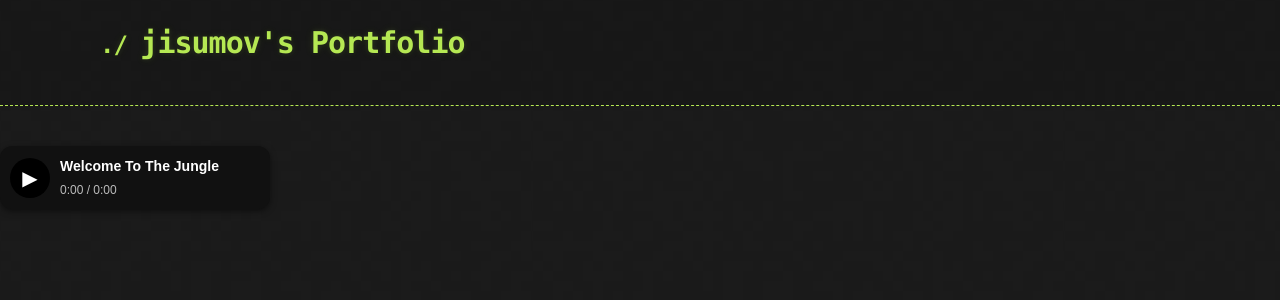
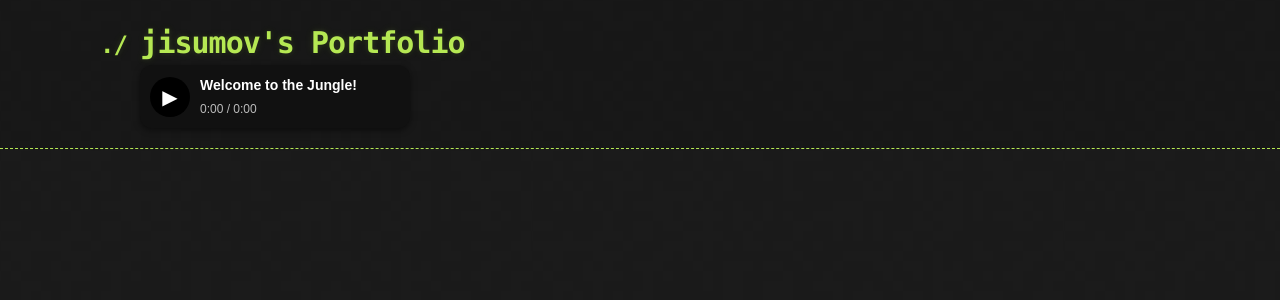
Before and after one commit to jisumov/jisumov.github.io, a Jekyll site: the page built from projects/diggy-diggy-soc/index.md, in a window 1280 px wide. Shown: the top 300 px of the page. Built offline with Jekyll 4.4.1, drawn with Linux system fonts in a browser that asks for light colours; the repository's description, which GitHub fills in, is left out.

Commit message:
feat: update mini player position

```diff
--- a/_layouts/default.html
+++ b/_layouts/default.html
@@ -1,5 +1,6 @@
 <!DOCTYPE html>
-<html lang="{{ site.lang | default: "en-US" }}">
+<html lang="{{ site.lang | default: " en-US" }}">
+
 <head>
   <meta charset='utf-8'>
   <meta http-equiv="X-UA-Compatible" content="IE=edge">
@@ -13,11 +14,26 @@
 <body>
 
   <header>
+
     <div class="container">
+
       <a id="a-title" href="{{ '/' | relative_url }}">
         <h1>{{ site.title | default: site.github.repository_name }}</h1>
       </a>
-        <h2>{{ site.description | default: site.github.project_tagline }}</h2>
+
+      <div id="yt-player">
+        <div id="yt-audio-btn">▶</div>
+        <div id="yt-song-info">
+          <div id="yt-title">Welcome to the Jungle!</div>
+          <div id="yt-time">0:00 / 0:00</div>
+        </div>
+      </div>
+
+      <iframe id="yt-audio-iframe" width="0" height="0"
+        src="https://www.youtube.com/embed/0CNPR2qNzxk?enablejsapi=1&controls=0&modestbranding=1&rel=0"
+        allow="autoplay; encrypted-media">
+      </iframe>
+
     </div>
   </header>
 
@@ -27,22 +43,8 @@
     </section>
   </div>
 
-    <div id="yt-player">
-      <div id="yt-audio-btn">▶</div>
-      <div id="yt-song-info">
-        <div id="yt-title">Welcome To The Jungle</div>
-        <div id="yt-time">0:00 / 0:00</div>
-      </div>
-    </div>
-
-    <iframe
-      id="yt-audio-iframe"
-      width="0" height="0"
-      src="https://www.youtube.com/embed/0CNPR2qNzxk?enablejsapi=1&controls=0&modestbranding=1&rel=0"
-      allow="autoplay; encrypted-media">
-    </iframe>
-
   <script src="{{ '/assets/js/player.js' | relative_url }}"></script>
 
 </body>
+
 </html>
```
Lines whose indentation alone changed are shown as unchanged.
